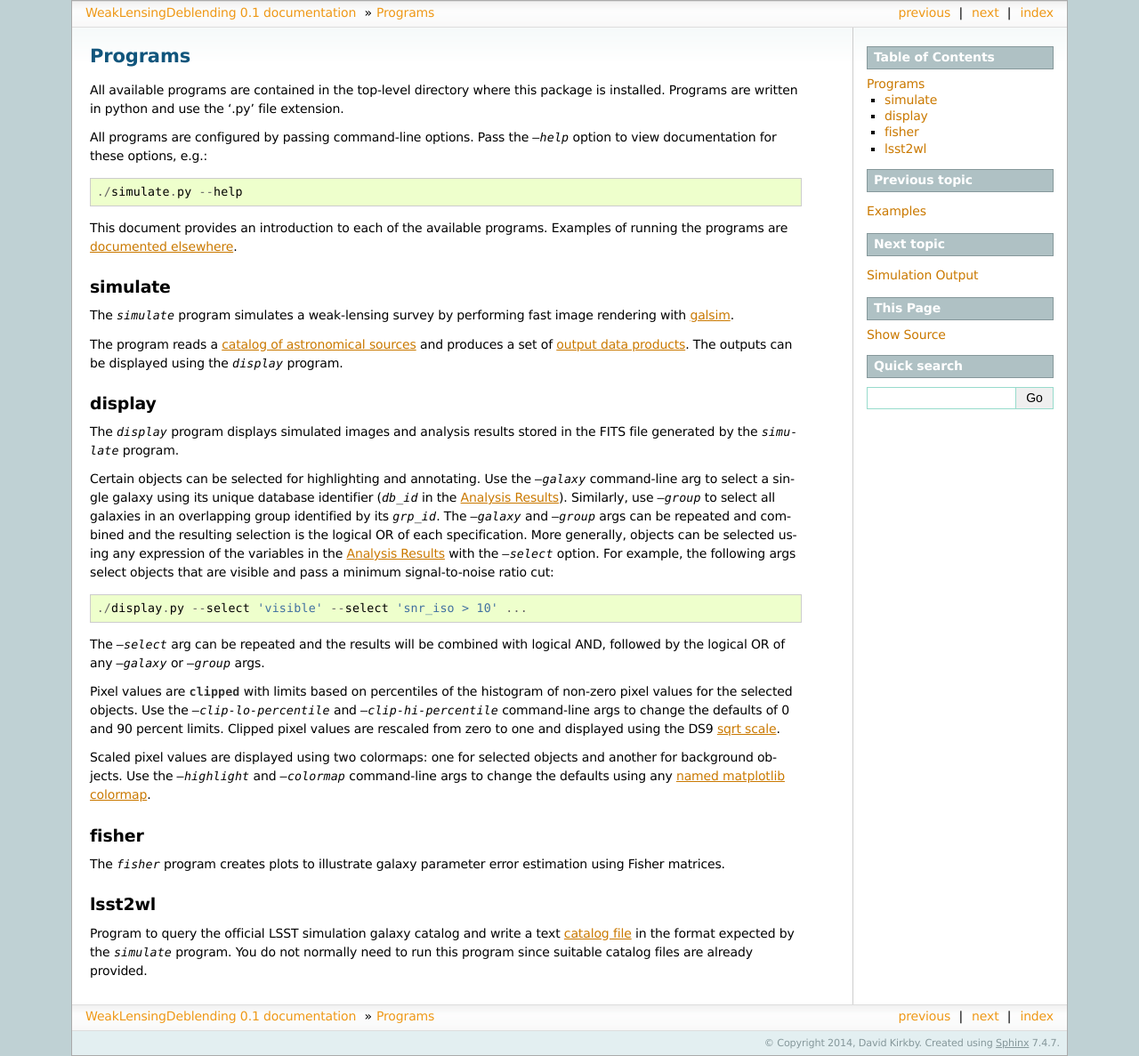
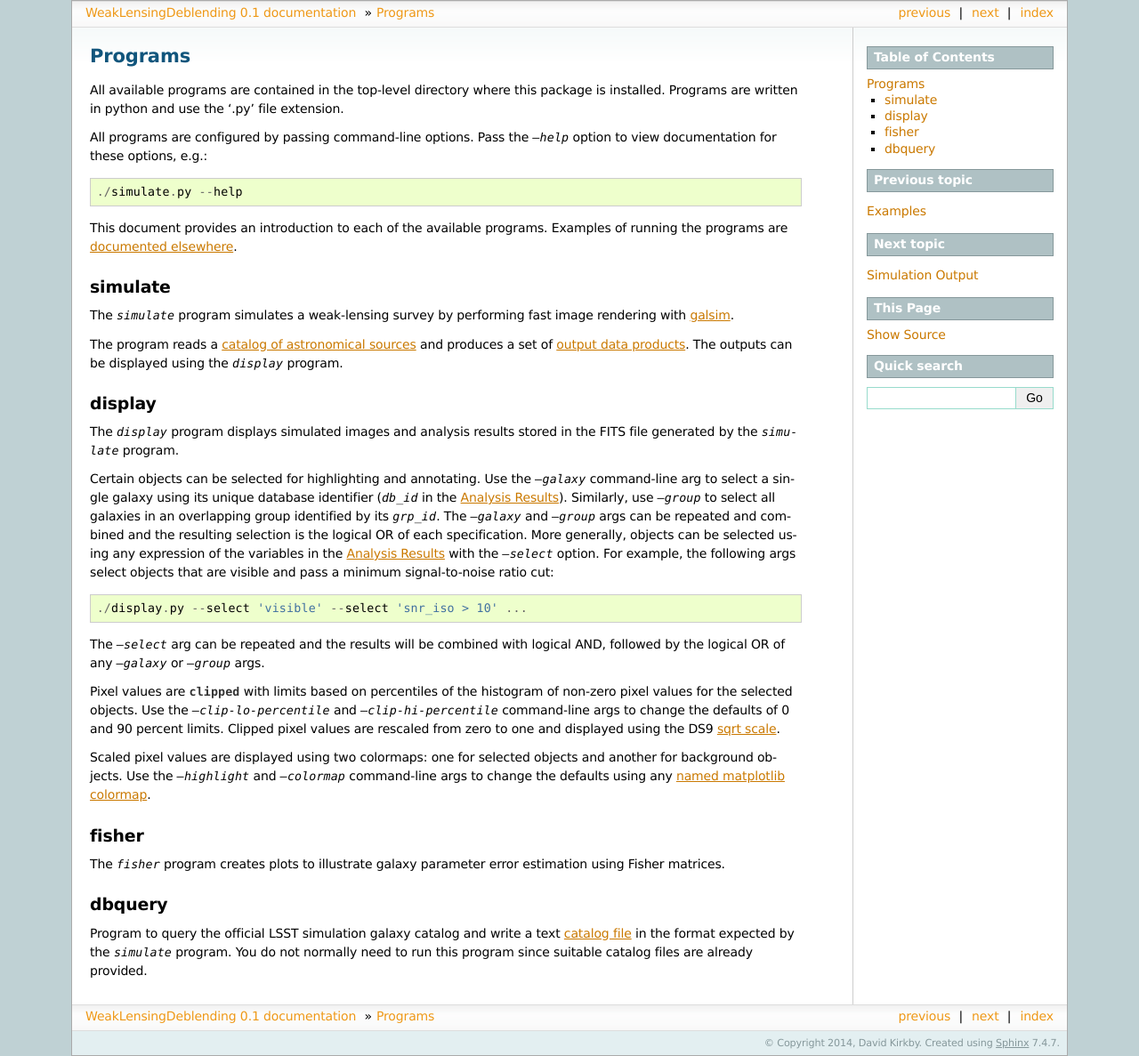
Before and after one commit to LSSTDESC/WeakLensingDeblending, a Sphinx documentation site: the page built from docs/programs.rst, in a window 1280 px wide. Shown: the whole page at 89% size. Built offline with Sphinx 7.4.7, drawn with Linux system fonts in a browser that asks for light colours.

Commit message:
Rename lsst2wl.py to dbquery.py

```diff
--- a/docs/catalog.rst
+++ b/docs/catalog.rst
@@ -60,11 +60,11 @@ Create Galaxy Catalog From LSST Catalog Database
 
 This section documents the process for creating a galaxy catalog from the LSST Data Management database. This is not something you will normally need (or want) to do since suitable catalogs are already provided. However, if you want to know exactly how the provided catalogs were created or do need to create your own, read on.
 
-The `lsst2wl.py` program automates the process of connecting to the database, extracting the relevant data, and writing a catalog file.  The program uses the `pymsql <http://pymssql.org/en/stable/>`_ python interface to Microsoft SQL Server (which LSST DM uses), so you will need to install that and its dependencies (`FreeTDS <http://www.freetds.org>`_ and `Cython <http://cython.org>`_) in order to run `lsst2wl.py`.
+The `dbquery.py` program automates the process of connecting to the database, extracting the relevant data, and writing a catalog file.  The program uses the `pymsql <http://pymssql.org/en/stable/>`_ python interface to Microsoft SQL Server (which LSST DM uses), so you will need to install that and its dependencies (`FreeTDS <http://www.freetds.org>`_ and `Cython <http://cython.org>`_) in order to run `dbquery.py`.
 
 The `OneDegSq.dat` catalog file was created using::
 
-	lsst2wl.py -o OneDegSq.dat --dec-min -0.5 --dec-max +0.5 --ra-min 0.0 --ra-max 1.0
+	dbquery.py -o OneDegSq.dat --dec-min -0.5 --dec-max +0.5 --ra-min 0.0 --ra-max 1.0
 
 with FreeTDS v0.91, Cython v0.21, pymsql v2.1.1 under OS-X 10.10.1.  The program takes about ? seconds to run. The set of
 
--- a/docs/programs.rst
+++ b/docs/programs.rst
@@ -42,9 +42,9 @@ fisher
 
 The `fisher` program creates plots to illustrate galaxy parameter error estimation using Fisher matrices.
 
-.. _prog-lsst2wl:
+.. _prog-dbquery:
 
-lsst2wl
+dbquery
 -------
 
 Program to query the official LSST simulation galaxy catalog and write a text :doc:`catalog file </catalog>` in the format expected by the `simulate` program.  You do not normally need to run this program since suitable catalog files are already provided.
```
Also changed, not shown: dbquery.py (renamed from lsst2wl.py).
